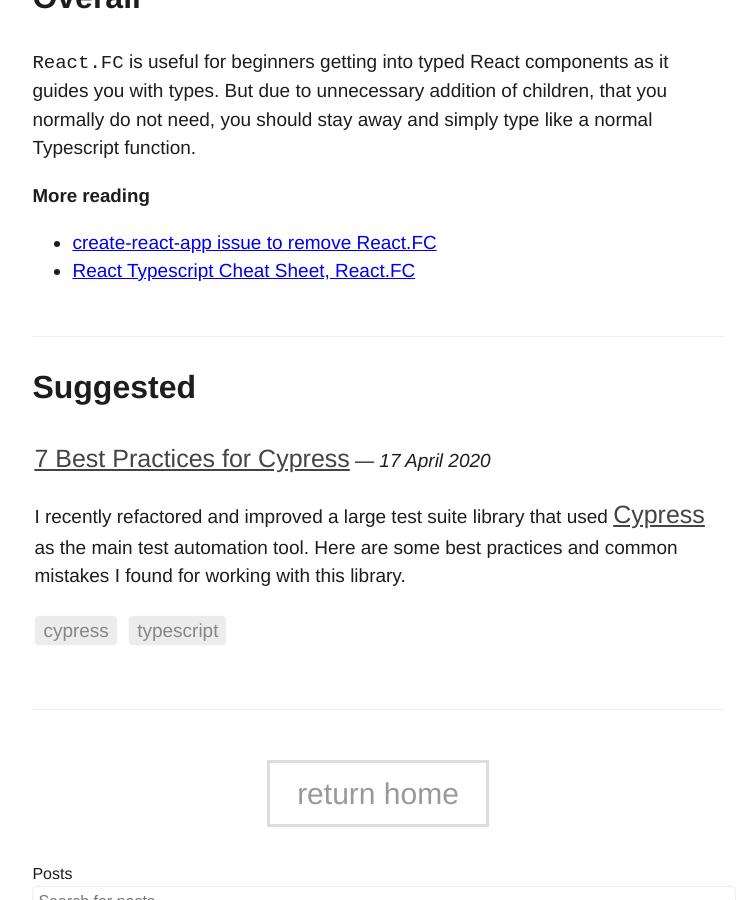
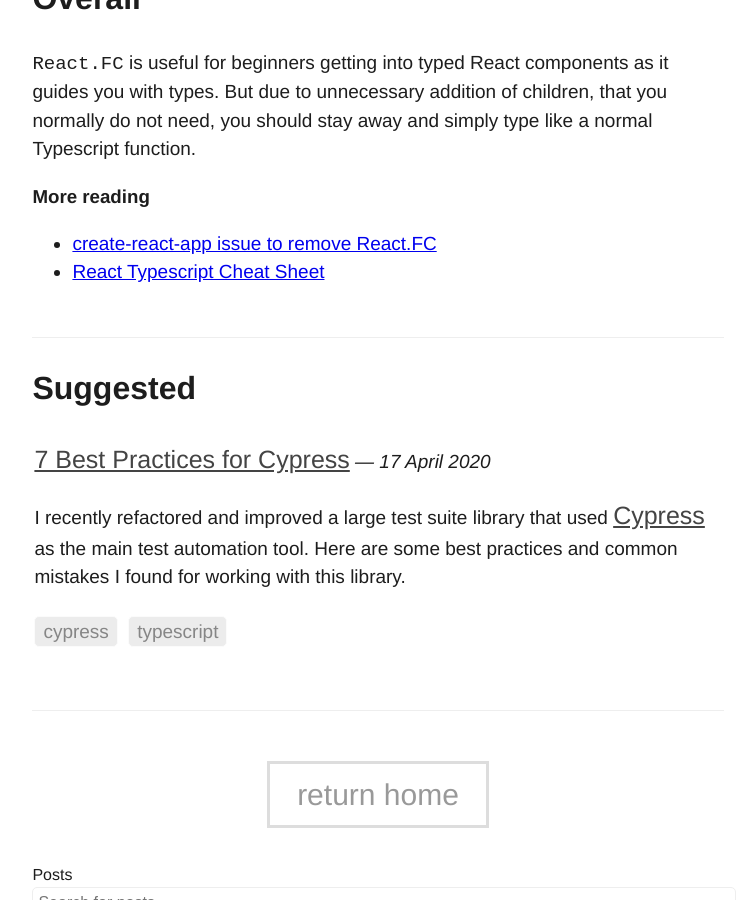
Before and after one commit to harrymt/blog, a Jekyll site: the page built from _posts/2020-05-20-react-typescript-react-fc.md, in a window 1280 px wide and 900 px high, scrolled down 5309 px. Shown: the whole window, without its empty margins (262-998 px from the left). Built offline with Jekyll 4.4.1, drawn with Linux system fonts in a browser that asks for light colours.

Commit message:
Update 2020-05-20-react-typescript-react-fc.md

````diff
--- a/_posts/2020-05-20-react-typescript-react-fc.md
+++ b/_posts/2020-05-20-react-typescript-react-fc.md
@@ -63,7 +63,7 @@
 
 ## Pros of React.FC
 
-#### 1. Helps with Component props
+### 1. Helps with Component props
 
 React components have by default 4 props, e.g. `Header.displayName`.
 
@@ -85,7 +85,7 @@
 type '() => Element'.ts(2339)
 ```
 
-#### 2. Gives access to typed children
+### 2. Gives access to typed children
 
 ```tsx
 const Header: React.FC<{ loading: boolean }> = ({ loading, children }) => {
@@ -125,7 +125,7 @@
 
 ## Cons of React.FC
 
-#### 1. Doesn't help with returning undefined
+### 1. Doesn't help with returning undefined
 
 You cannot return `undefined` from a React component, and even with the `React.FC` type, the compiler will only tell you at runtime.
 
@@ -136,7 +136,7 @@
 Or, to render nothing, return null.
 ```
 
-#### 2. Provides access to `props.children` when you may not want it
+### 2. Provides access to `props.children` when you may not want it
 
 With `React.FC` I can put children under my component and they won't render but will be typed correctly.
 
@@ -173,7 +173,7 @@
 ```
 
 
-#### 3. Difficulty creating a Sub.Component pattern
+### 3. Difficulty creating a Sub.Component pattern
 
 It is very difficult to create the typical Component and Component.SubComponent pattern (without adding lots of additional workarounds) with `React.FC`.
 
@@ -202,4 +202,4 @@
 ### More reading
 
 - [create-react-app issue to remove React.FC](https://github.com/facebook/create-react-app/pull/8177)
-- [React Typescript Cheat Sheet, React.FC](https://react-typescript-cheatsheet.netlify.app/docs/basic/getting-started/function_components)
+- [React Typescript Cheat Sheet](https://react-typescript-cheatsheet.netlify.app/docs/basic/getting-started/function_components)
````
